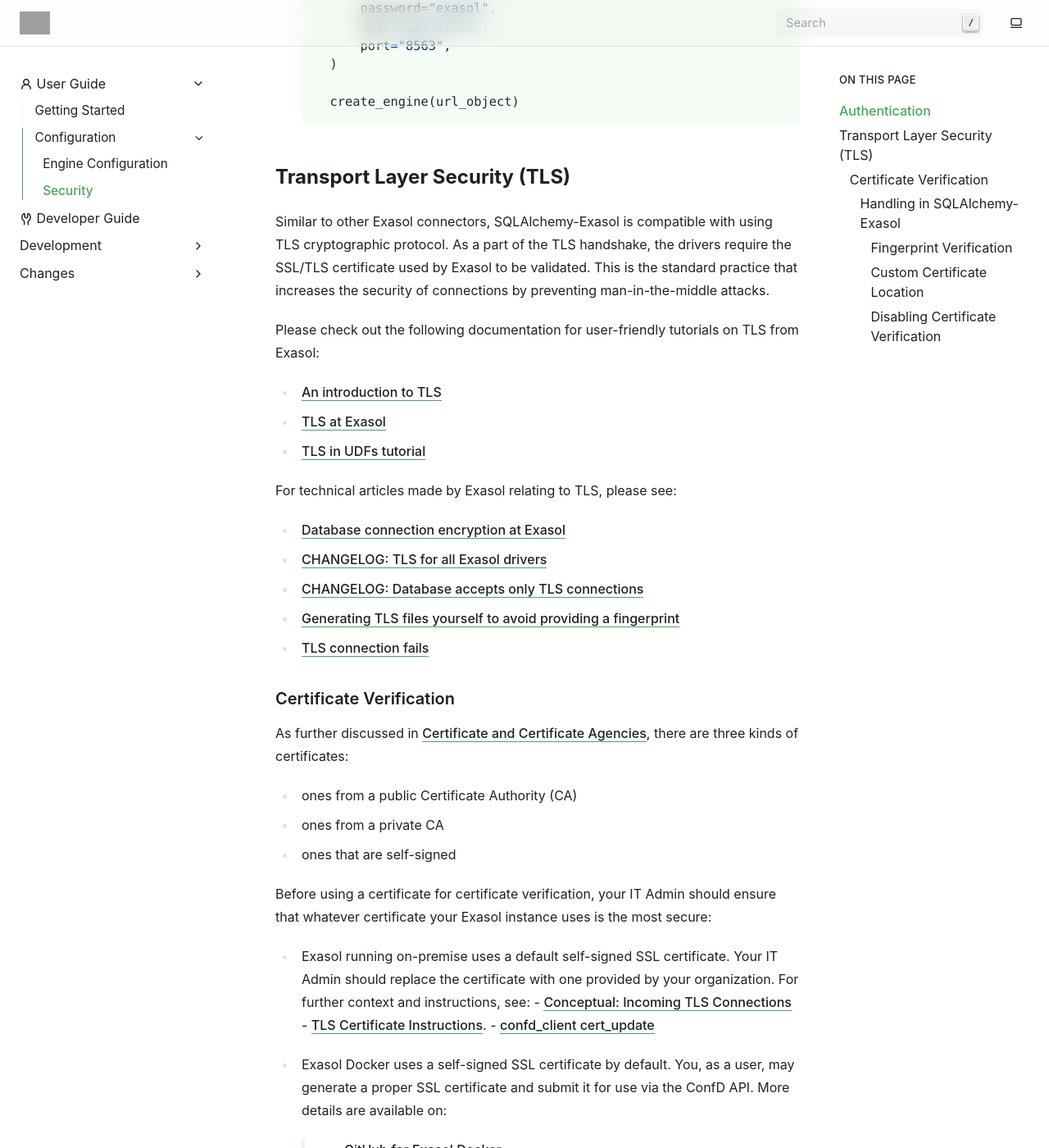
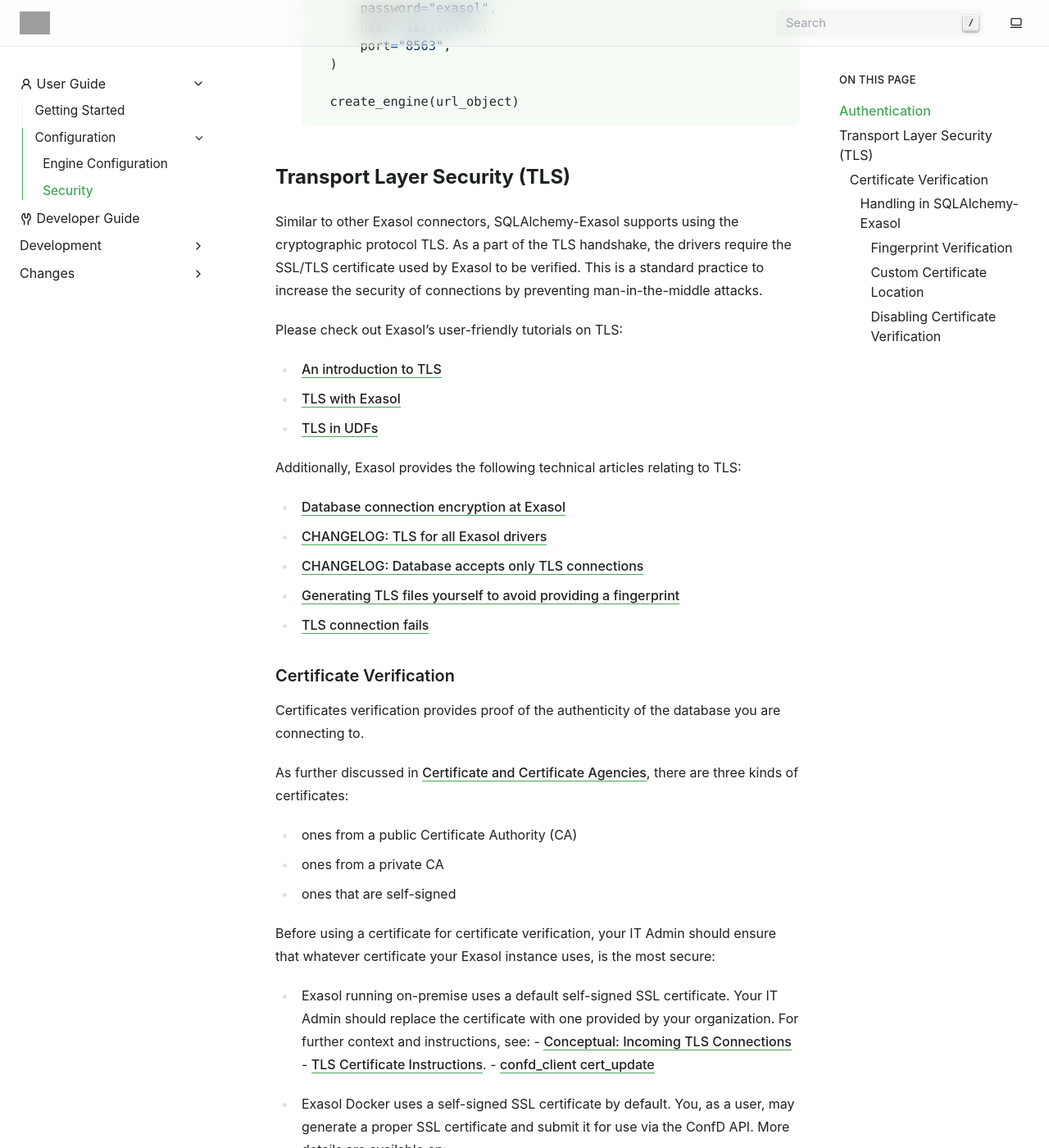
Before and after one commit to exasol/sqlalchemy-exasol, a Sphinx documentation site: the page built from doc/user_guide/configuration/security.rst, in a window 1280 px wide and 1400 px high, scrolled down 1017 px. Shown: the whole window at 82% size. Built offline with Sphinx 7.4.7, drawn with Linux system fonts in a browser that asks for light colours; some of the changed text lies outside the part shown; grey boxes are pictures that could not be loaded.

Commit message:
Apply review comments with minor fixes to security.rst

```diff
--- a/doc/user_guide/configuration/security.rst
+++ b/doc/user_guide/configuration/security.rst
@@ -55,18 +55,18 @@
 Transport Layer Security (TLS)
 ******************************
 
-Similar to other Exasol connectors, SQLAlchemy-Exasol is compatible with using TLS cryptographic
-protocol. As a part of the TLS handshake, the drivers require the SSL/TLS certificate
-used by Exasol to be validated. This is the standard practice that increases the security of
+Similar to other Exasol connectors, SQLAlchemy-Exasol supports using the cryptographic
+protocol TLS. As a part of the TLS handshake, the drivers require the SSL/TLS certificate
+used by Exasol to be verified. This is a standard practice to increase the security of
 connections by preventing man-in-the-middle attacks.
 
-Please check out the following documentation for user-friendly tutorials on TLS from Exasol:
+Please check out Exasol's user-friendly tutorials on TLS:
 
 * `An introduction to TLS <https://github.com/exasol/tutorials/blob/1.0.0/tls/doc/tls_introduction.md>`__
-* `TLS at Exasol <https://github.com/exasol/tutorials/blob/1.0.0/tls/doc/tls_with_exasol.md>`__
-* `TLS in UDFs tutorial <https://github.com/exasol/tutorials/blob/1.0.0/tls/doc/tls_in_udfs.md>`__
+* `TLS with Exasol <https://github.com/exasol/tutorials/blob/1.0.0/tls/doc/tls_with_exasol.md>`__
+* `TLS in UDFs <https://github.com/exasol/tutorials/blob/1.0.0/tls/doc/tls_in_udfs.md>`__
 
-For technical articles made by Exasol relating to TLS, please see:
+Additionally, Exasol provides the following technical articles relating to TLS:
 
 - `Database connection encryption at Exasol <https://exasol.my.site.com/s/article/Database-connection-encryption-at-Exasol/>`__
 - `CHANGELOG: TLS for all Exasol drivers <https://exasol.my.site.com/s/article/Changelog-content-6507>`__
@@ -78,6 +78,7 @@
 
 Certificate Verification
 ------------------------
+Certificates verification provides proof of the authenticity of the database you are connecting to.
 
 As further discussed in
 `Certificate and Certificate Agencies <https://github.com/exasol/tutorials/blob/1.0.0/tls/doc/tls_introduction.md#certificates-and-certification-agencies>`__,
@@ -88,7 +89,7 @@
 * ones that are self-signed
 
 Before using a certificate for certificate verification, your IT Admin should ensure that
-whatever certificate your Exasol instance uses is the most secure:
+whatever certificate your Exasol instance uses, is the most secure:
 
 - Exasol running on-premise uses a default self-signed SSL certificate. Your IT Admin
   should replace the certificate with one provided by your organization. For further
@@ -173,7 +174,7 @@
 
 As discussed in the :ref:`dialect_specific_params`, SQLAlchemy-Exasol by default has certificate
 verification turned on. This is to improve security and prevent man-in-the-middle
-attacks. In the case of testing with a local DB, a user might want to temporarily
+attacks. In the case of testing with a local database, a user might want to temporarily
 disable certificate verification.
 
 .. warning::
```
Also changed, not shown: other parts of doc/user_guide/configuration/security.rst (+1 -1 lines).
